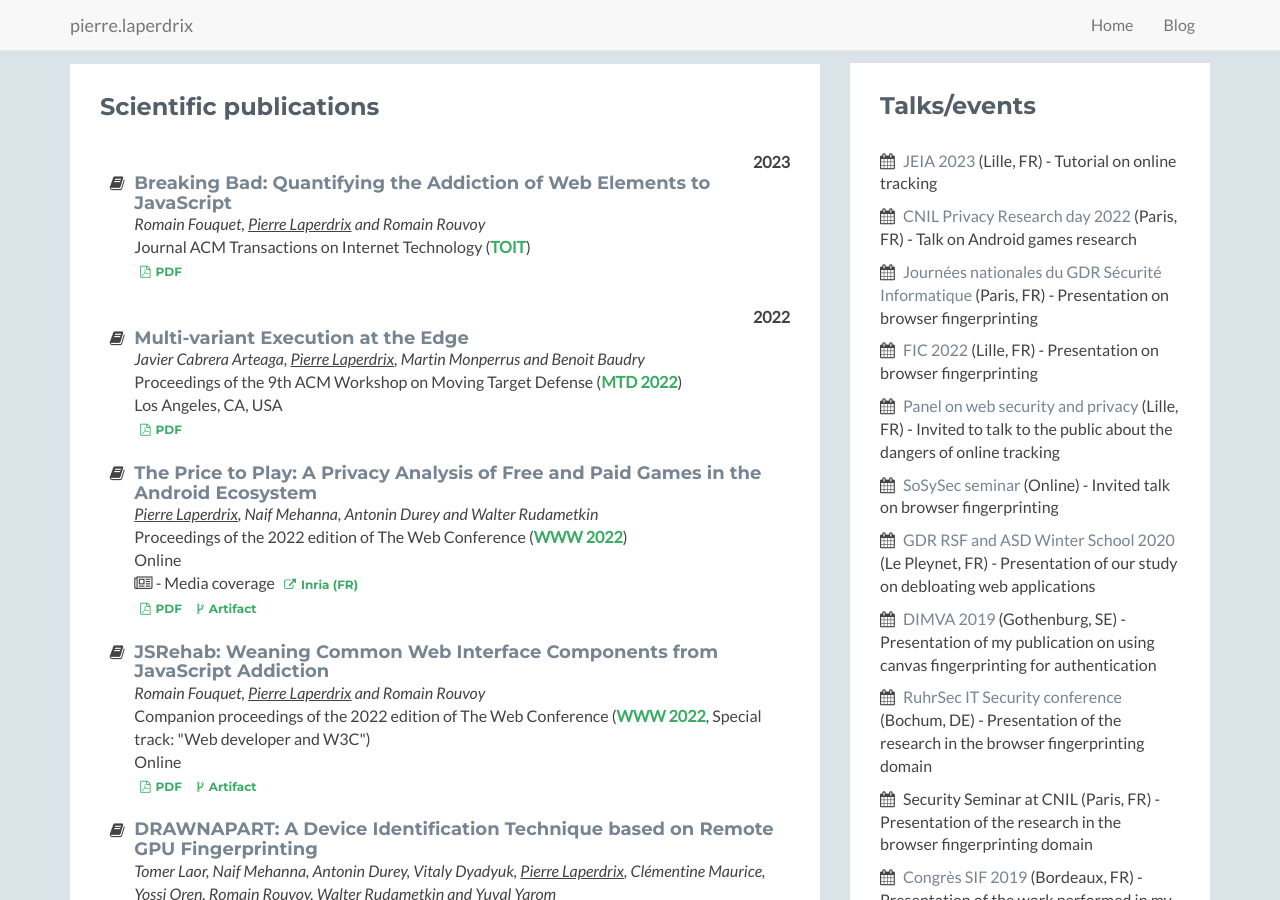
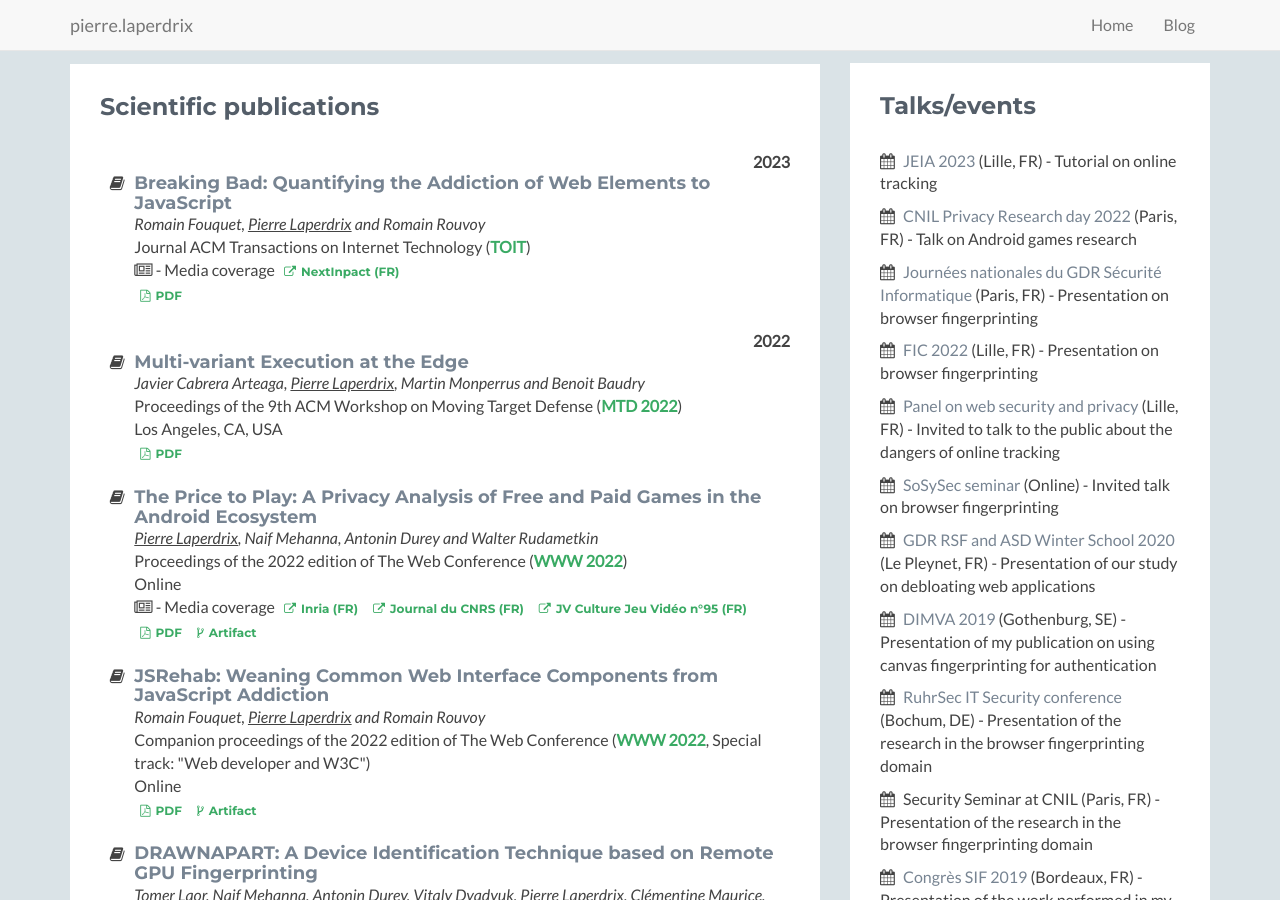
Before and after one commit to plaperdr/plaperdr.github.io, a Jekyll site: the page built from index.html, in a window 1280 px wide and 900 px high, scrolled down 626 px. Built offline with Jekyll 4.4.1, drawn with Linux system fonts in a browser that asks for light colours; some of the changed text lies outside the part shown.

Commit message:
Updating site

```diff
--- a/index.html
+++ b/index.html
@@ -49,6 +49,9 @@ layout: home
                                 <span><i>Romain Fouquet, <span class="me">Pierre Laperdrix</span> and Romain Rouvoy</i></span><br>
                                 <span> Journal ACM Transactions on Internet Technology (<b><a href="https://dl.acm.org/journal/toit" target="_blank">TOIT</a></b>)
                                 </span><br>
+                                <span><i class="fa fa-newspaper-o" aria-hidden="true"></i> - Media coverage
+                                    <a class="btn btn-secondary btn-xs" href="https://www.nextinpact.com/article/71533/peut-on-naviguer-sur-web-sans-javascript-aujourdhui?" target="_blank"><i class="fa fa-external-link"></i>NextInpact (FR)</a>
+                                </span><br>
                                 <a class="btn btn-secondary btn-xs" href="https://hal.science/hal-03936503v1/document" target="_blank"><i class="fa fa-file-pdf-o"></i>PDF</a>
                             </li><!--//li-->
                             <br>
@@ -73,6 +76,8 @@ layout: home
                                 </span><br>
                                 <span><i class="fa fa-newspaper-o" aria-hidden="true"></i> - Media coverage
                                     <a class="btn btn-secondary btn-xs" href="https://www.inria.fr/fr/jeux-video-smartphones-securite-donnees-personnelles-internet" target="_blank"><i class="fa fa-external-link"></i>Inria (FR)</a>
+                                    <a class="btn btn-secondary btn-xs" href="https://lejournal.cnrs.fr/articles/des-mouchards-dans-les-jeux-mobiles" target="_blank"><i class="fa fa-external-link"></i>Journal du CNRS (FR)</a>
+                                    <a class="btn btn-secondary btn-xs" href="https://www.jvlemag.com/product/jv95-octobre-2022" target="_blank"><i class="fa fa-external-link"></i>JV Culture Jeu Vidéo n°95 (FR)</a>
                                 </span><br>
                                 <a class="btn btn-secondary btn-xs" href="https://hal.archives-ouvertes.fr/hal-03559973/document" target="_blank"><i class="fa fa-file-pdf-o"></i>PDF</a>
                                 <a class="btn btn-secondary btn-xs" href="https://github.com/antonin-durey/the-price-to-play" target="_blank"><i class="fa fa-code-fork"></i>Artifact</a>
@@ -397,6 +402,7 @@ layout: home
 
                         <i class="fa fa-pencil"></i> Reviewer for:
                         <ul>
+                            <li><a href="https://www.tandfonline.com/journals/tajf20" target="_blank">Australian Journal of Forensic Sciences</a></li>
                             <li><a href="https://www.springer.com/journal/12243" target="_blank">Springer Annals of Telecommunications</a></li>
                             <li><a href="https://www.mdpi.com/journal/jcp" target="_blank">Journal of Cybersecurity and Privacy</a></li>
                             <li><a href="https://dl.acm.org/journal/csur" target="_blank">ACM Computing Surveys</a></li>
@@ -440,6 +446,11 @@ layout: home
                 <h2 class="heading">Public outreach</h2>
 
                 <div class="content">
+
+                    <i class="fa fa-book"></i> Interview "Des mouchards dans les jeux mobiles"<br>
+                    <span>Journal du CNRS. Mars 2023</span>
+                    <a class="btn btn-secondary btn-xs" href="https://lejournal.cnrs.fr/articles/des-mouchards-dans-les-jeux-mobiles" target="_blank">
+                        <i class="fa fa-external-link"></i>Link</a><br>
 
                     <i class="fa fa-book"></i> Interview "Attention, les jeux sur votre smartphone en veulent aussi à vos données personelles"<br>
                     <span>JV Culture Jeu Vidéo n°95, Octobre 2022</span>
```
